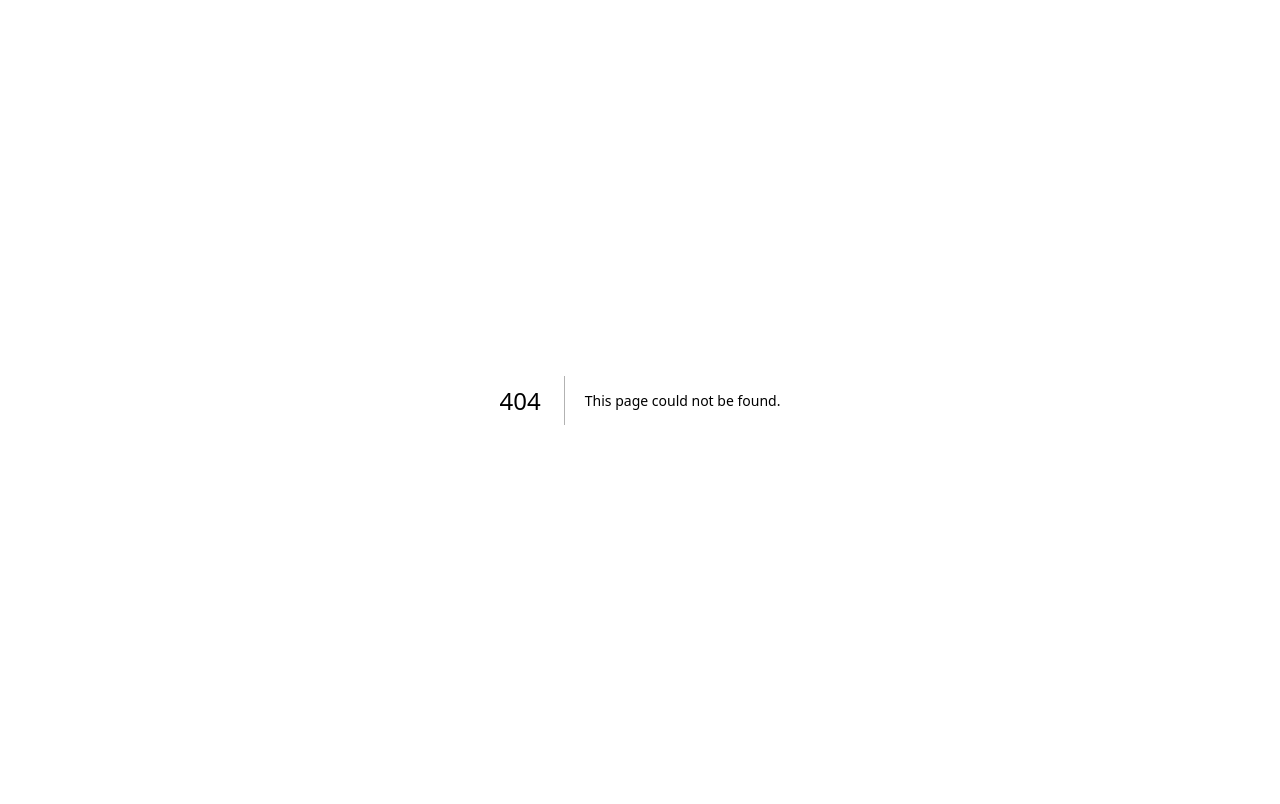
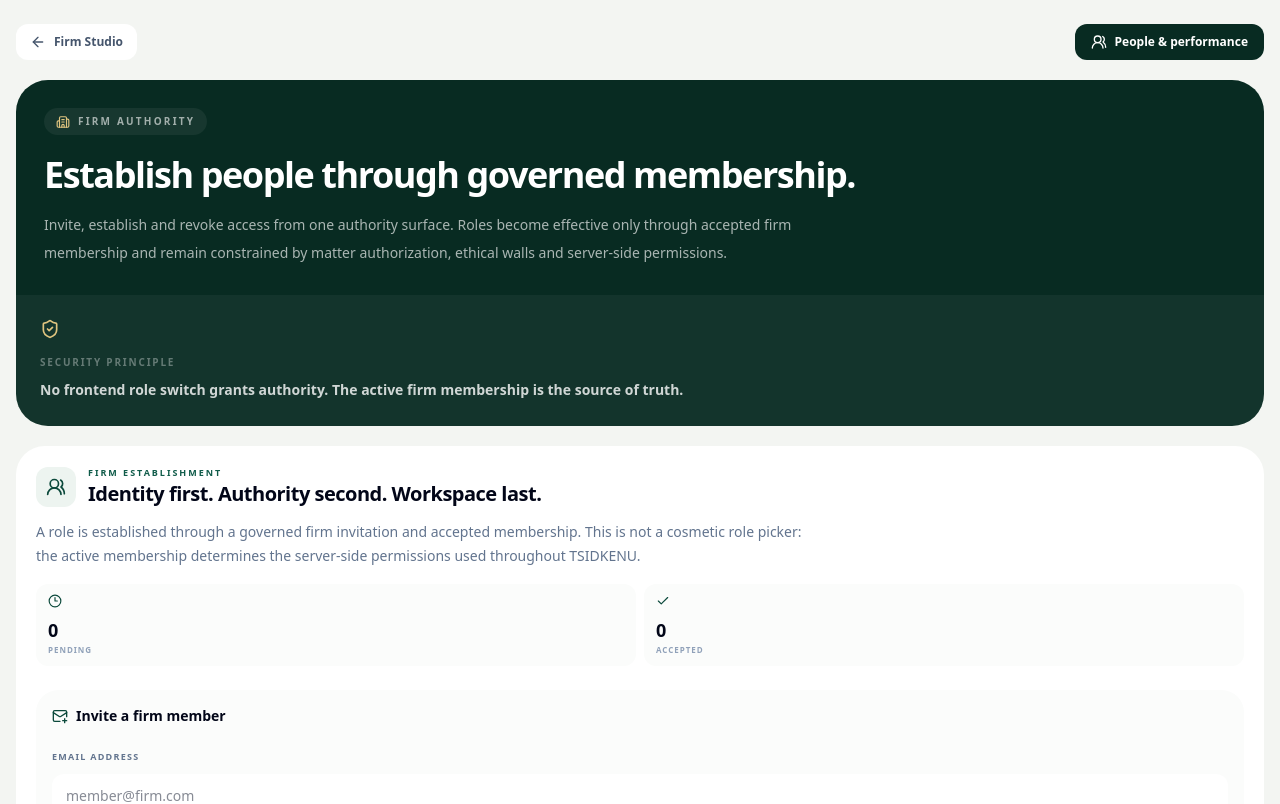
Before and after one commit to Lasana10/TSIDEK-, a Next.js app: page /studio/access in a window 1280 px wide. Before the commit this address had no page. Shown: the top 804 px of the page. Built offline with nearby package versions, Linux system fonts and the light colour scheme; no server answers.

Commit message:
Add firm access studio surface

```diff
--- /dev/null
+++ b/src/app/studio/access/page.tsx
@@ -0,0 +1,33 @@
+import Link from "next/link";
+import { ArrowLeft, Building2, ShieldCheck, UsersRound } from "lucide-react";
+import FirmAccessPanel from "@/components/FirmAccessPanel";
+
+export default function FirmAccessStudioPage() {
+  return (
+    <main className="min-h-screen bg-[#f3f5f2] px-4 py-6 text-slate-900 md:px-7 xl:px-10">
+      <div className="mx-auto max-w-[1500px] space-y-5">
+        <div className="flex flex-wrap items-center justify-between gap-3">
+          <Link href="/studio" className="inline-flex items-center gap-2 rounded-xl border border-slate-200 bg-white px-3.5 py-2.5 text-xs font-bold text-slate-600 shadow-sm"><ArrowLeft className="h-4 w-4" /> Firm Studio</Link>
+          <Link href="/people" className="inline-flex items-center gap-2 rounded-xl bg-[#082b22] px-4 py-2.5 text-xs font-bold text-white"><UsersRound className="h-4 w-4" /> People & performance</Link>
+        </div>
+
+        <section className="overflow-hidden rounded-[2rem] border border-[#17483c]/20 bg-[#082b22] text-white shadow-[0_28px_80px_rgba(8,43,34,0.16)]">
+          <div className="grid gap-0 xl:grid-cols-[minmax(0,1fr)_360px]">
+            <div className="p-7 md:p-9">
+              <div className="inline-flex items-center gap-2 rounded-full border border-white/10 bg-white/[0.06] px-3 py-1.5 text-[10px] font-black uppercase tracking-[0.22em] text-white/60"><Building2 className="h-3.5 w-3.5 text-[#dfc47f]" /> Firm authority</div>
+              <h1 className="mt-5 max-w-4xl text-4xl font-semibold tracking-[-0.04em] md:text-5xl">Establish people through governed membership.</h1>
+              <p className="mt-4 max-w-3xl text-sm leading-7 text-white/65">Invite, establish and revoke access from one authority surface. Roles become effective only through accepted firm membership and remain constrained by matter authorization, ethical walls and server-side permissions.</p>
+            </div>
+            <div className="border-t border-white/10 bg-white/[0.045] p-6 xl:border-l xl:border-t-0">
+              <ShieldCheck className="h-5 w-5 text-[#dfc47f]" />
+              <p className="mt-4 text-[10px] font-black uppercase tracking-[0.18em] text-white/35">Security principle</p>
+              <p className="mt-2 text-sm font-semibold leading-6 text-white/80">No frontend role switch grants authority. The active firm membership is the source of truth.</p>
+            </div>
+          </div>
+        </section>
+
+        <FirmAccessPanel />
+      </div>
+    </main>
+  );
+}
```
